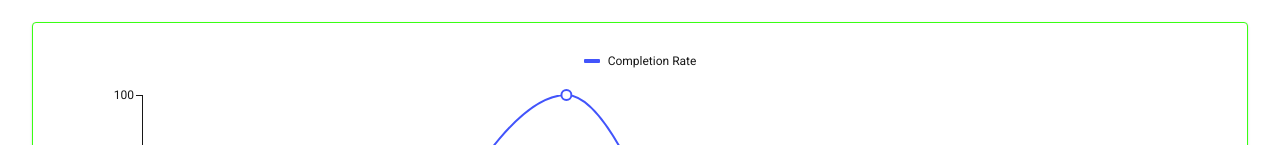
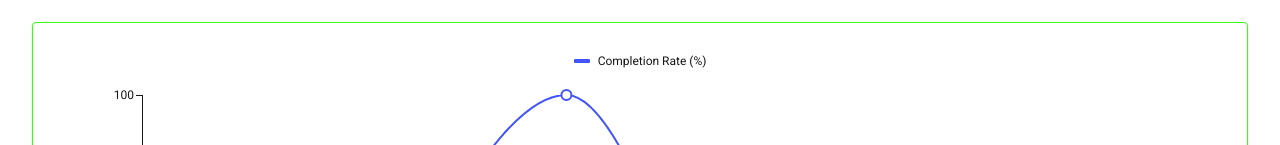
Before and after one commit to Niyaaz-Majiet/APB_Template, a Next.js app: page / in a window 1280 px wide. Both pictures are taken after a click on the button "ADOBE SIGN PERFORMANCE". Shown: the part 164-309 px from the top of the page. Built offline with nearby package versions, Linux system fonts and the light colour scheme; what @mui/material-nextjs, @mui/x-license would draw is missing.

Commit message:
PERCENTAGES EDIT

```diff
--- a/src/app/page.tsx
+++ b/src/app/page.tsx
@@ -122,7 +122,7 @@ export default function Complex() {
       </ToggleButtonGroup>
 
       {/* Chart Section */}
-      <Paper sx={{ p: 3, mb: 3,border: "1px solid #39FF14" }}>
+      <Paper sx={{ p: 3, mb: 3, border: "1px solid #39FF14" }}>
         {view === "funnel" && (
           <BarChart
             dataset={filteredFunnel}
@@ -148,7 +148,7 @@ export default function Complex() {
             series={[
               {
                 data: [0, 43, 100, 23, 21, 33],
-                label: "Completion Rate",
+                label: "Completion Rate (%)",
               },
             ]}
             xAxis={[
@@ -168,7 +168,7 @@ export default function Complex() {
               {
                 id: "completionRate",
                 tickInterval: [0, 25, 50, 75, 100],
-                label: "Completion rate",
+                label: "Completion rate (%)",
               },
             ]}
           ></LineChart>
@@ -280,7 +280,10 @@ export default function Complex() {
       </ToggleButtonGroup>
 
       {showTable && (
-        <TableContainer component={Paper} sx={{ mb: 5,border: "1px solid #39FF14" }}>
+        <TableContainer
+          component={Paper}
+          sx={{ mb: 5, border: "1px solid #39FF14" }}
+        >
           <Table>
             <TableHead>
               <TableRow>
```
